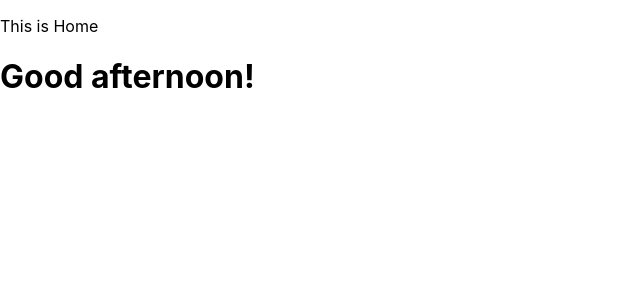
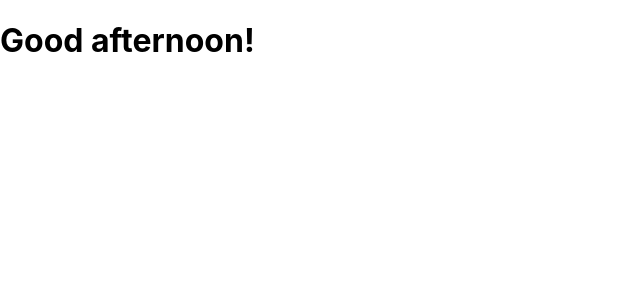
Before and after one commit to Ki-muh/Book-review-app, a React (Create React App) app: page / in a window 1280 px wide. Shown: the top 300 px of the page, without its empty margins (0-640 px from the left). Built offline with nearby package versions, Linux system fonts and the light colour scheme.

Commit message:
Updated App.js

```diff
--- a/src/App.js
+++ b/src/App.js
@@ -1,6 +1,5 @@
 import React from 'react';
 import './App.css';
-import UserGreeting from './UserGreeting';
 import Home from './Home';
 
 
@@ -8,7 +7,6 @@ function App() {
   return(
     <div>
       <Home />
-      <UserGreeting />
     </div>
   )
 }
--- a/src/Home.js
+++ b/src/Home.js
@@ -1,9 +1,10 @@
 import React from "react";
+import UserGreeting from "./UserGreeting"
 
 function Home() {
     return(
         <div>
-            <p>This is Home</p>
+            <UserGreeting />
         </div>
     )
 }
```
